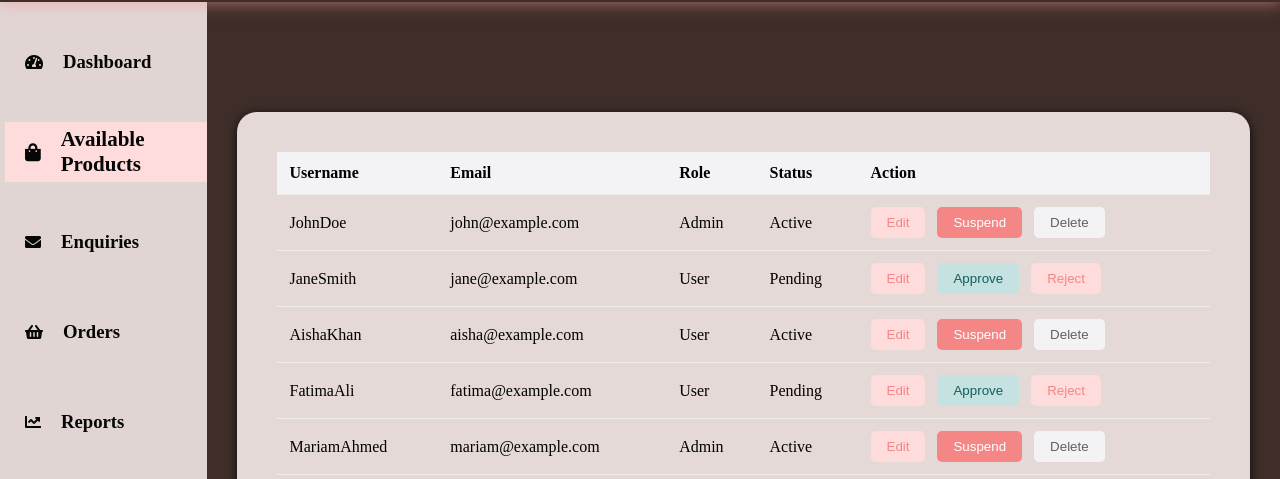
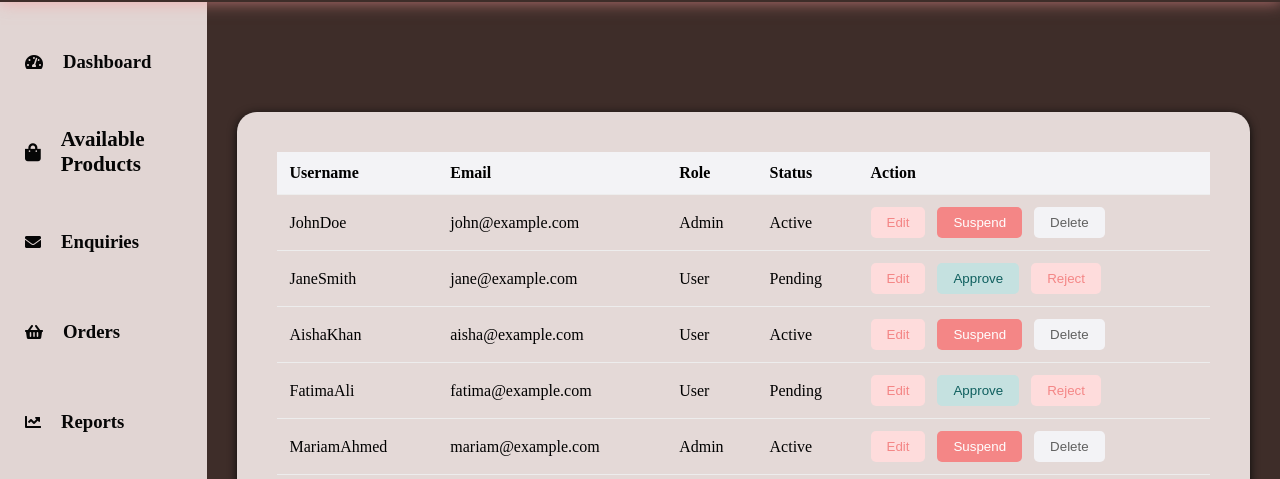
Before and after one commit to eh202201080/Admin_HijabShop, a plain HTML site: page new user.html in a window 1280 px wide. Shown: the part 68-547 px from the top of the page. Drawn offline with Linux system fonts and the light colour scheme.

Commit message:
Update new user.css

```diff
--- a/new user.css
+++ b/new user.css
@@ -222,7 +222,6 @@ cursor: pointer;
 }
 
 .nav-option.option2 {
-    background-color: #fedcdc;
     font-size: 18px;
 }
 
```
